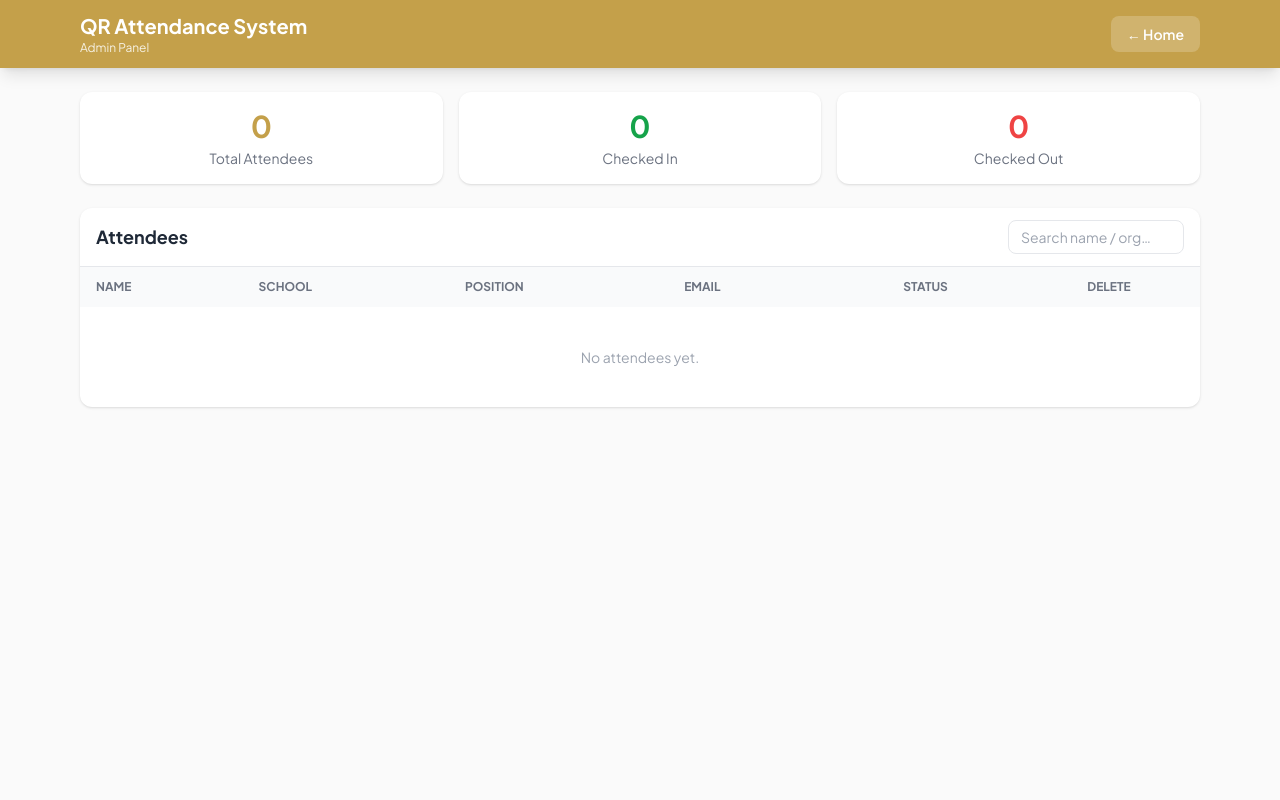
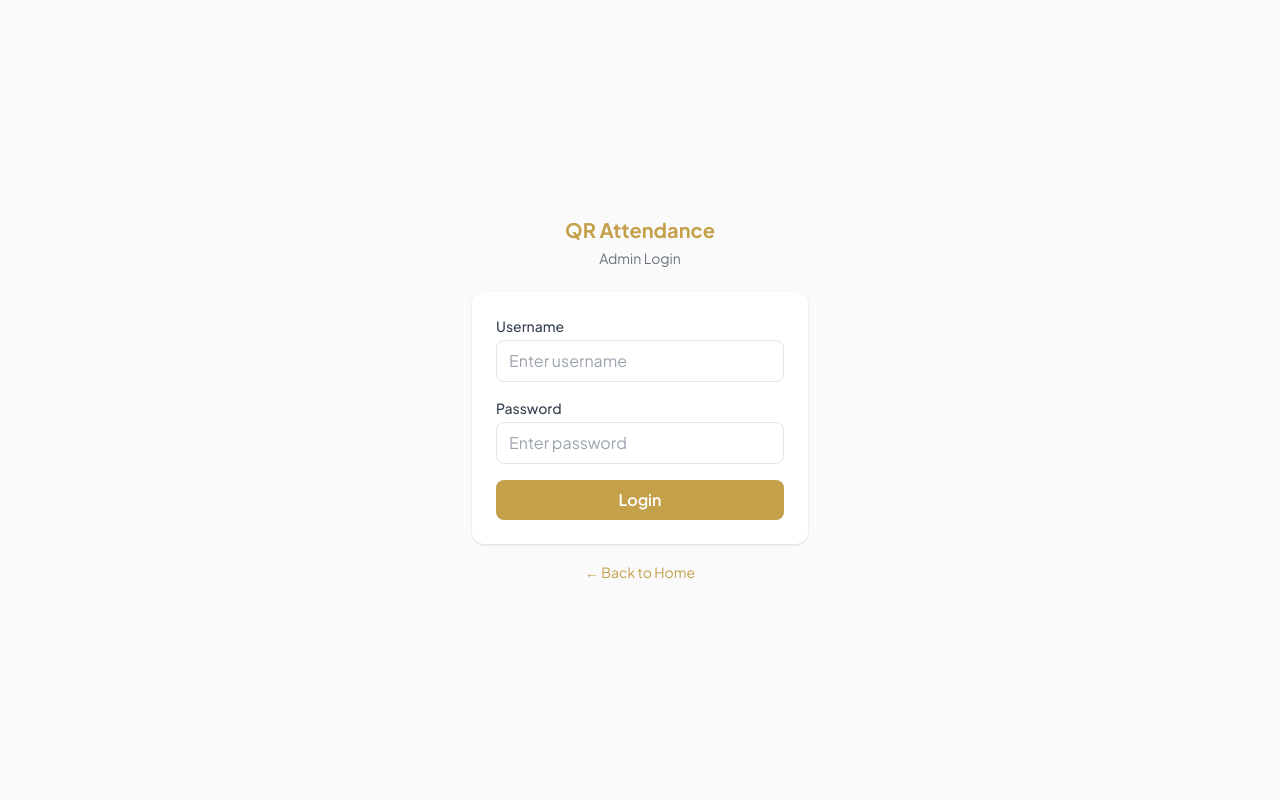
Before and after one commit to yeuhoo/QRAttendanceSystem, a FastAPI app: page /admin in a window 1280 px wide. Run offline with FastAPI, Linux system fonts and the light colour scheme; data that the repository does not hold is empty; parts of the project's set-up code (start-up, migrations or seed data) failed here and were passed over; some libraries are stand-ins or nearby versions.

Commit message:
feat: add admin login with username/password auth

```diff
--- a/main.py
+++ b/main.py
@@ -4,9 +4,10 @@ import csv
 import io
 import socket
 from datetime import datetime
+from typing import Optional
 
-from fastapi import FastAPI, HTTPException, Request, UploadFile, File
-from fastapi.responses import FileResponse, StreamingResponse
+from fastapi import FastAPI, HTTPException, Request, UploadFile, File, Response, cookies, Form
+from fastapi.responses import FileResponse, StreamingResponse, RedirectResponse
 from fastapi.middleware.cors import CORSMiddleware
 from fastapi.staticfiles import StaticFiles
 from fastapi.templating import Jinja2Templates
@@ -28,6 +29,10 @@ app.add_middleware(
     allow_methods=["*"],
     allow_headers=["*"],
 )
+
+# Admin credentials from env
+ADMIN_USERNAME = os.getenv("ADMIN_USERNAME", "admin")
+ADMIN_PASSWORD = os.getenv("ADMIN_PASSWORD", "admin123")
 
 db = Database()
 sheets = SheetsManager()
@@ -154,8 +159,36 @@ def scanner_out_qr():
 
 
 @app.get("/admin", include_in_schema=False)
-def admin_page():
+def admin_page(request: Request):
+    # Check for admin session cookie
+    if request.cookies.get("admin_session") != ADMIN_PASSWORD:
+        return templates.TemplateResponse("login.html", {"request": request})
     return FileResponse("templates/admin.html")
+
+
+@app.post("/admin/login", include_in_schema=False)
+def admin_login(request: Request, username: str = Form(...), password: str = Form(...)):
+    if username == ADMIN_USERNAME and password == ADMIN_PASSWORD:
+        response = RedirectResponse(url="/admin", status_code=302)
+        response.set_cookie(
+            key="admin_session",
+            value=ADMIN_PASSWORD,
+            httponly=True,
+            max_age=3600 * 8,  # 8 hours
+            samesite="lax",
+        )
+        return response
+    return templates.TemplateResponse(
+        "login.html",
+        {"request": request, "error": "Invalid username or password"},
+    )
+
+
+@app.get("/admin/logout", include_in_schema=False)
+def admin_logout():
+    response = RedirectResponse(url="/")
+    response.delete_cookie("admin_session")
+    return response
 
 
 @app.get("/scanner", include_in_schema=False)
--- a/templates/admin.html
+++ b/templates/admin.html
@@ -59,6 +59,12 @@
           >
             ← Home
           </a>
+          <a
+            href="/admin/logout"
+            class="bg-white/20 text-white font-semibold px-4 py-2 rounded-lg text-sm hover:bg-white/30 transition"
+          >
+            Logout
+          </a>
         </div>
       </div>
     </header>
@@ -99,7 +105,6 @@
               placeholder="Search name / org…"
               class="border rounded-lg px-3 py-1.5 text-sm focus-gold w-44"
             />
-
           </div>
         </div>
         <div class="overflow-x-auto">
@@ -244,8 +249,6 @@
         if (res.ok) loadAll();
       }
 
-
-
       // ── Search ─────────────────────────────────────────────────────────────────
 
       document.getElementById("search").addEventListener("input", (e) => {
--- /dev/null
+++ b/templates/login.html
@@ -0,0 +1,84 @@
+<!doctype html>
+<html lang="en">
+  <head>
+    <meta charset="UTF-8" />
+    <meta name="viewport" content="width=device-width, initial-scale=1.0" />
+    <title>Admin Login – QR Attendance</title>
+    <script src="https://cdn.tailwindcss.com"></script>
+    <link rel="preconnect" href="https://fonts.googleapis.com" />
+    <link rel="preconnect" href="https://fonts.gstatic.com" crossorigin />
+    <link
+      href="https://fonts.googleapis.com/css2?family=Plus+Jakarta+Sans:wght@400;500;600;700;800&display=swap"
+      rel="stylesheet"
+    />
+    <style>
+      * {
+        font-family: "Plus Jakarta Sans", sans-serif;
+      }
+    </style>
+  </head>
+  <body
+    class="min-h-screen flex items-center justify-center"
+    style="background: #fafafa"
+  >
+    <div class="w-full max-w-sm p-6">
+      <div class="text-center mb-6">
+        <h1 class="text-xl font-bold" style="color: #c4a04a">QR Attendance</h1>
+        <p class="text-sm text-gray-500 mt-1">Admin Login</p>
+      </div>
+
+      <div class="bg-white rounded-xl shadow p-6">
+        {% if error %}
+        <div
+          class="mb-4 p-3 rounded-lg text-sm text-white"
+          style="background: #dc2626"
+        >
+          {{ error }}
+        </div>
+        {% endif %}
+
+        <form method="post" class="space-y-4">
+          <div>
+            <label class="block text-sm font-medium text-gray-700 mb-1"
+              >Username</label
+            >
+            <input
+              type="text"
+              name="username"
+              required
+              class="w-full px-3 py-2 border rounded-lg focus:outline-none focus:ring-2"
+              style="border-color: #e5e5e5; --tw-ring-color: #c4a04a66"
+              placeholder="Enter username"
+            />
+          </div>
+          <div>
+            <label class="block text-sm font-medium text-gray-700 mb-1"
+              >Password</label
+            >
+            <input
+              type="password"
+              name="password"
+              required
+              class="w-full px-3 py-2 border rounded-lg focus:outline-none focus:ring-2"
+              style="border-color: #e5e5e5; --tw-ring-color: #c4a04a66"
+              placeholder="Enter password"
+            />
+          </div>
+          <button
+            type="submit"
+            class="w-full py-2 rounded-lg font-semibold text-white transition hover:opacity-90"
+            style="background: #c4a04a"
+          >
+            Login
+          </button>
+        </form>
+      </div>
+
+      <p class="text-center mt-4">
+        <a href="/" class="text-sm hover:underline" style="color: #c4a04a"
+          >← Back to Home</a
+        >
+      </p>
+    </div>
+  </body>
+</html>
```
Also changed, not shown: templates/landing.html (+1 -11 lines).
